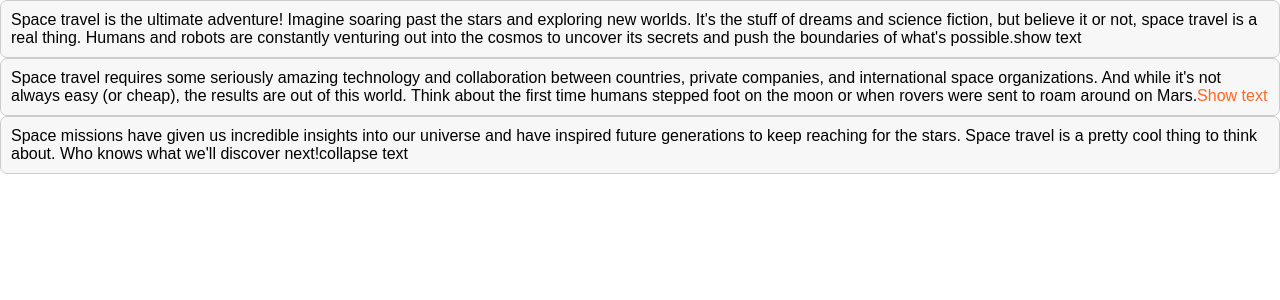
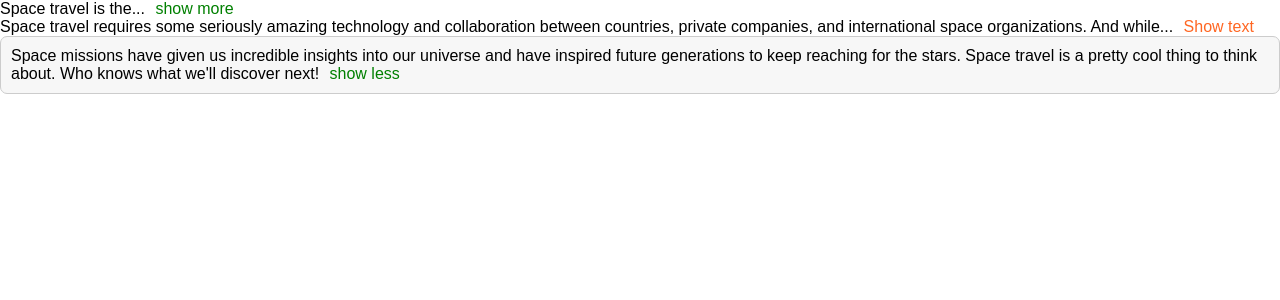
Before and after one commit to Joary13/jonas-usepopcorn, a React (Create React App) app: page / in a window 1280 px wide. Shown: the top 300 px of the page. Built offline with nearby package versions, Linux system fonts and the light colour scheme.

Commit message:
expandedText done

```diff
--- a/src/Text.js
+++ b/src/Text.js
@@ -1,3 +1,4 @@
+import { useState } from 'react';
 import './style.css';
 
 export default function App() {
@@ -35,20 +36,37 @@
 }
 
 function TextExpander({
-  className = 'box',
+  className = '',
   collapsedNumWords = 5,
-  expandButtonText = 'show text',
-  collapseButtonText = 'collapse text',
-  buttonColor = '#000',
+  expandButtonText = 'show more',
+  collapseButtonText = 'show less',
+  buttonColor = 'green',
   expanded = false,
   children,
 }) {
+  const [showAll, setShowAll] = useState(expanded);
+  const phrase = children.split(' ');
+  const buttonStyle = {
+    background: 'none',
+    border: 'none',
+    font: 'inherit',
+    cursor: 'pointer',
+    marginLeft: '6px',
+    color: buttonColor,
+  };
+
   return (
     <div className={className}>
-      <span>{children}</span>
-      <span style={{ color: buttonColor }}>
-        {expanded ? collapseButtonText : expandButtonText}
+      <span>
+        {showAll
+          ? `${children} `
+          : `${phrase
+              .filter((_, i) => i < collapsedNumWords - 1)
+              .join(' ')}... `}
       </span>
+      <button style={buttonStyle} onClick={() => setShowAll((s) => !s)}>
+        {showAll ? collapseButtonText : expandButtonText}
+      </button>
     </div>
   );
 }
```
